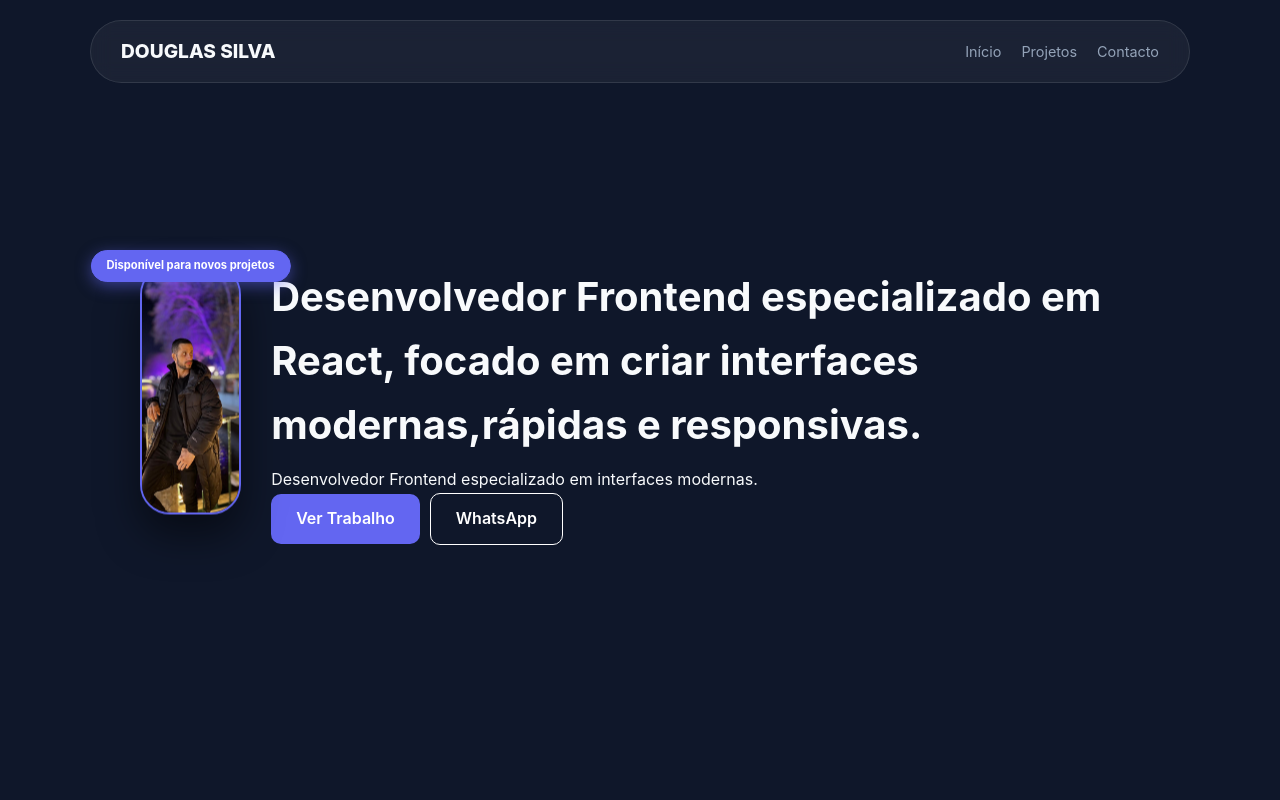
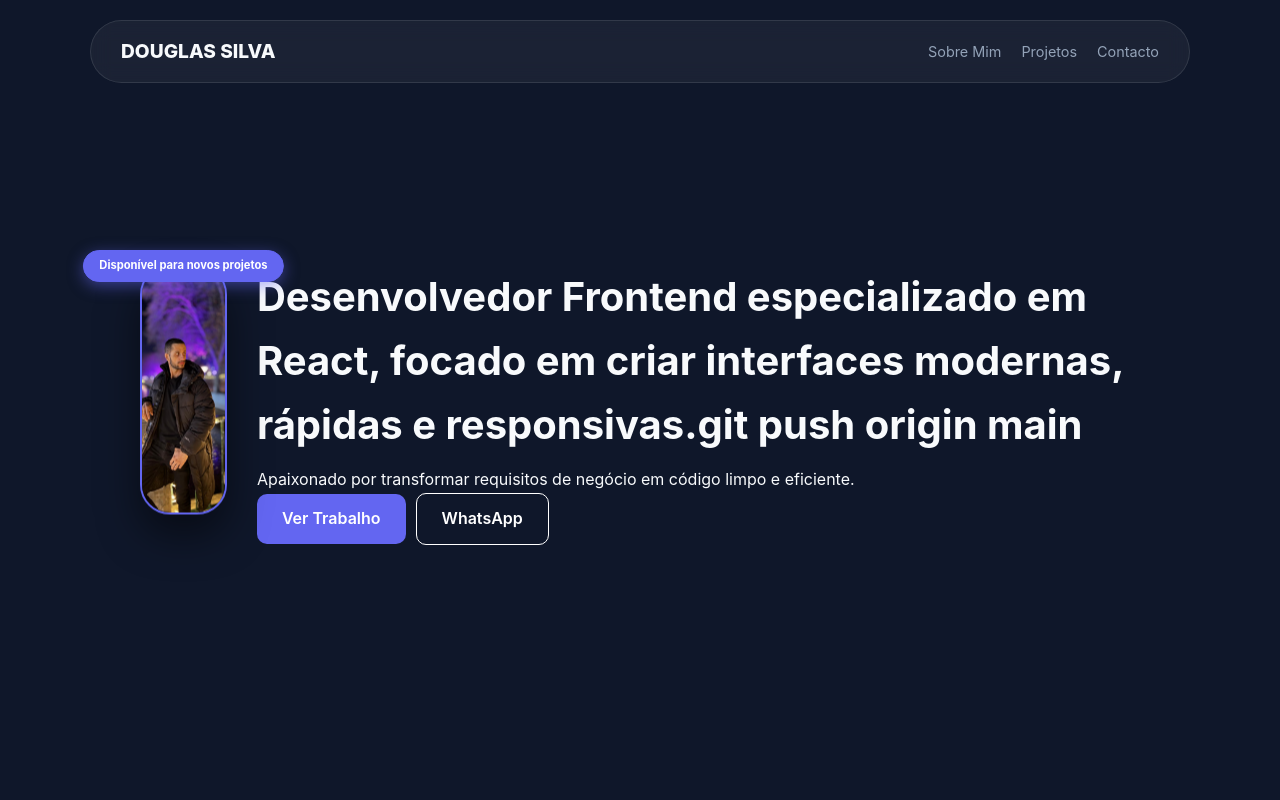
Before and after one commit to douglasdonizethcontato-web/Portifolio_react, a React (Vite) app: page / in a window 1280 px wide. Shown: the top 800 px of the page. Built offline with nearby package versions, Linux system fonts and the light colour scheme.

Commit message:
Atualizando estilos do Hero, Navbar e App.css

```diff
--- a/src/App.css
+++ b/src/App.css
@@ -7,6 +7,16 @@
   border: 2px solid transparent;
   transition: border-color 0.3s;
   margin-bottom: 24px;
+}
+  .profile-img {
+  width: 100%;       /* A imagem preenche a caixa */
+  max-width: 300px;  /* Define um tamanho máximo para não ficar gigante */
+  height: 300px;     /* Força uma altura fixa para criar um quadrado */
+  object-fit: cover; /* ESSENCIAL: Isso "corta" a imagem proporcionalmente para ela não ficar esticada */
+  border-radius: 20px; /* Arredonda os cantos para um visual moderno */
+  margin: 0 auto;
+  display: block;
+}
 
   &:hover {
     border-color: var(--accent-border);
@@ -15,10 +25,60 @@
     outline: 2px solid var(--accent);
     outline-offset: 2px;
   }
+
+.glass-nav {
+  position: fixed;
+  top: 0;
+  width: 100%;
+  padding: 1rem 5%;
+  display: flex;
+  justify-content: space-between;
+  align-items: center;
+
+  /* Glassmorphism Styles */
+  background: rgba(255, 255, 255, 0.1);
+  backdrop-filter: blur(10px);
+  -webkit-backdrop-filter: blur(10px);
+  border-bottom: 1px solid rgba(255, 255, 255, 0.2);
+  z-index: 1000;
 }
 
+.logo {
+  font-weight: bold;
+  font-size: 1.5rem;
+  color: white;
+}
+
+.nav-links {
+  display: flex;
+  list-style: none;
+  gap: 20px;
+}
+
+.nav-links a {
+  text-decoration: none;
+  color: white;
+  font-weight: 500;
+  transition: opacity 0.3s;
+}
+
+.nav-links a:hover {
+  opacity: 0.7;
+}
 .hero {
   position: relative;
+}
+.hero-content h1 {
+  font-size: 2rem; /* Reduzido de 2.5rem para 2rem */
+  line-height: 1.3;
+  margin-bottom: 1rem;
+}
+
+.hero-content p {
+  font-size: 1.1rem; /* Um pouco menor para dar destaque ao título */
+  max-width: 500px;  /* Limita o texto para não esticar demais na tela */
+  color: #666;       /* Um tom de cinza fica mais elegante que preto puro */
+}
 
   .base,
   .framework,
@@ -54,7 +114,7 @@
     transform: perspective(2000px) rotateZ(300deg) rotateX(40deg) rotateY(39deg)
       scale(0.8);
   }
-}
+
 
 #center {
   display: flex;
@@ -182,3 +242,124 @@
     border-right-color: var(--border);
   }
 }
+/* --- Componente Counter (Corrigido) --- */
+.counter {
+  font-size: 16px;
+  padding: 5px 10px;
+  border-radius: 5px;
+  color: var(--accent);
+  background: var(--accent-bg);
+  border: 2px solid transparent;
+  transition: border-color 0.3s;
+  margin-bottom: 24px;
+}
+
+.counter:hover {
+  border-color: var(--accent-border);
+}
+
+.counter:focus-visible {
+  outline: 2px solid var(--accent);
+  outline-offset: 2px;
+}
+
+/* --- Ajustes da Foto (Profile Image) --- */
+.profile-img {
+  width: 100%;
+  max-width: 300px;
+  height: 300px;
+  object-fit: cover;
+  border-radius: 20px;
+  margin: 0 auto;
+  display: block;
+}
+
+/* --- Ajustes do Hero e Texto --- */
+.hero {
+  position: relative;
+}
+
+.hero-content h1 {
+  font-size: 32px !important; /* Tamanho controlado em pixels */
+  line-height: 1.2 !important;
+  margin-bottom: 16px !important;
+}
+
+.hero-content p {
+  font-size: 18px !important; /* Texto de descrição menor */
+  max-width: 500px;
+  color: #666;
+  margin-top: 10px !important;
+}
+
+/* --- Elementos Visuais do Vite/Framework --- */
+.base, .framework, .vite {
+  inset-inline: 0;
+  margin: 0 auto;
+}
+
+.base {
+  width: 170px;
+  position: relative;
+  z-index: 0;
+}
+
+.framework, .vite {
+  position: absolute;
+}
+
+.framework {
+  z-index: 1;
+  top: 34px;
+  height: 28px;
+  transform: perspective(2000px) rotateZ(300deg) rotateX(44deg) rotateY(39deg) scale(1.4);
+}
+
+.vite {
+  z-index: 0;
+  top: 107px;
+  height: 26px;
+  width: auto;
+  transform: perspective(2000px) rotateZ(300deg) rotateX(40deg) rotateY(39deg) scale(0.8);
+}
+
+/* --- Layout Principal --- */
+#center {
+  display: flex;
+  flex-direction: column;
+  gap: 25px;
+  place-content: center;
+  place-items: center;
+  flex-grow: 1;
+}
+
+@media (max-width: 1024px) {
+  #center {
+    padding: 32px 20px 24px;
+    gap: 18px;
+  }
+}
+
+/* --- Restante do seu código (Next Steps, Docs, etc) --- */
+#next-steps {
+  display: flex;
+  border-top: 1px solid var(--border);
+  text-align: left;
+}
+
+#next-steps > div {
+  flex: 1 1 0;
+  padding: 32px;
+}
+
+@media (max-width: 1024px) {
+  #next-steps {
+    flex-direction: column;
+    text-align: center;
+  }
+  #next-steps > div {
+    padding: 24px 20px;
+  }
+}
+
+/* ... (o resto do seu CSS permanece o mesmo) ... */
--- a/src/components/Hero.jsx
+++ b/src/components/Hero.jsx
@@ -1,5 +1,4 @@
 import React from 'react';
-// Importamos o ficheiro 'hero.png' que disseste que está na pasta assets
 import DouglasImg from '../assets/Douglas.jpg.jpg';
 
 export default function Hero() {
@@ -8,12 +7,16 @@ export default function Hero() {
       <div className="hero-container">
         <div className="profile-box">
           <span className="badge">Disponível para novos projetos</span>
-          {/* Aqui entra a tua foto real */}
           <img src={DouglasImg} alt="Douglas" className="profile-img" />
         </div>
+
         <div className="hero-content">
-          <h1>Desenvolvedor Frontend especializado em React, focado em criar interfaces modernas,rápidas e responsivas. <span className="text-gradient"></span></h1>
-          <p>Desenvolvedor Frontend especializado em interfaces modernas.</p>
+          <h1>
+            Desenvolvedor Frontend especializado em React, focado em criar interfaces modernas, rápidas e responsivas.
+            <span className="text-gradient"></span>git push origin main
+          </h1>
+          <p>Apaixonado por transformar requisitos de negócio em código limpo e eficiente.</p>
+
           <div className="hero-btns">
             <a href="#projects" className="btn-primary">Ver Trabalho</a>
             <a href="https://wa.me/351935063009" className="btn-secondary" target="_blank" rel="noreferrer">
--- a/src/components/Navbar.jsx
+++ b/src/components/Navbar.jsx
@@ -2,12 +2,12 @@ import React from 'react';
 
 export default function Navbar() {
   return (
-   <nav className="glass-nav">
+    <nav className="glass-nav">
       <div className="logo">DOUGLAS SILVA<span></span></div>
       <ul className="nav-links">
-        <li><a href="#home">Início</a></li>
-        <li><a href="#projects">Projetos</a></li>
-        <li><a href="#contact">Contacto</a></li>
+        <li><a href="#about" className="nav-link">Sobre Mim</a></li>
+        <li><a href="#projects" className="nav-link">Projetos</a></li>
+        <li><a href="#contact" className="nav-link">Contacto</a></li>
       </ul>
     </nav>
   );
```
